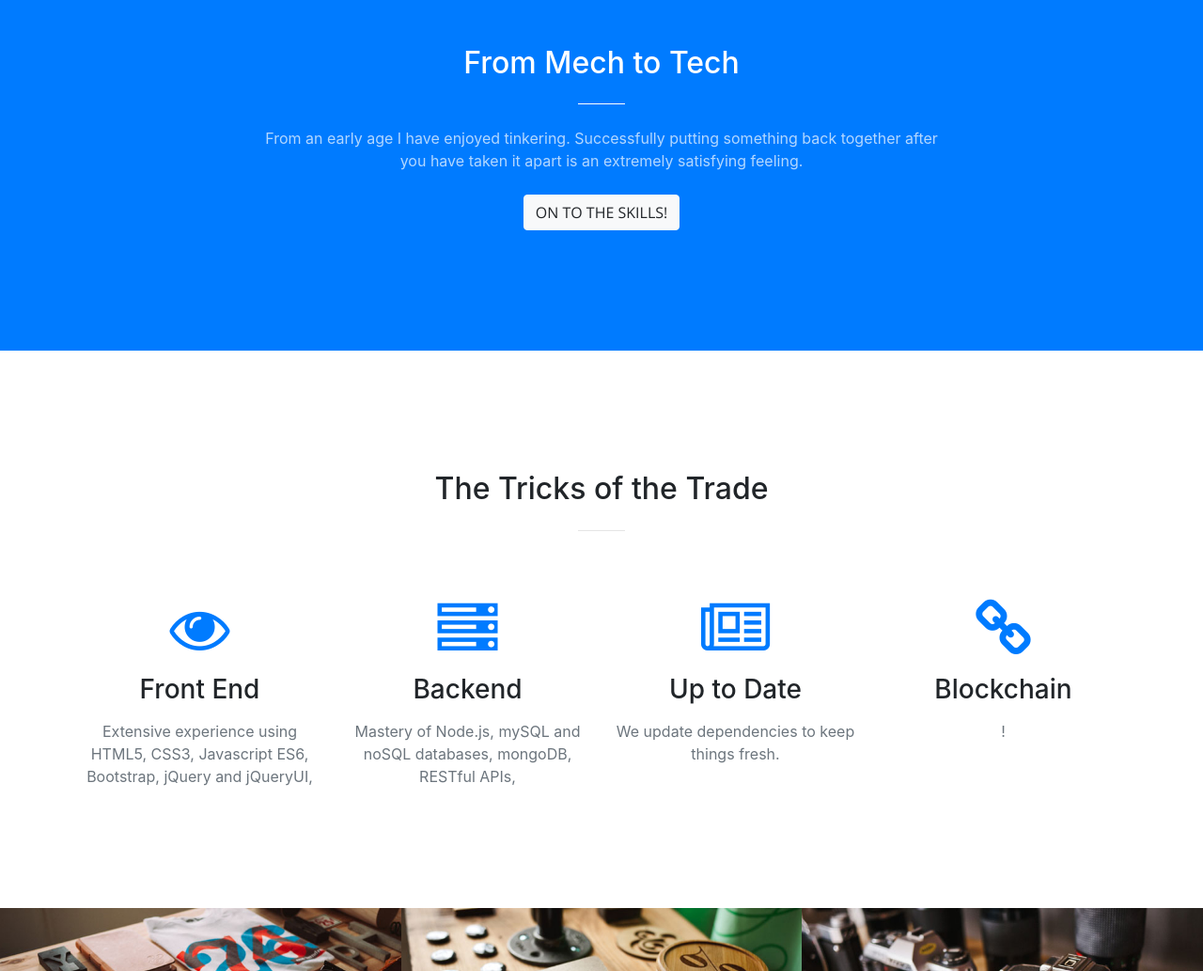
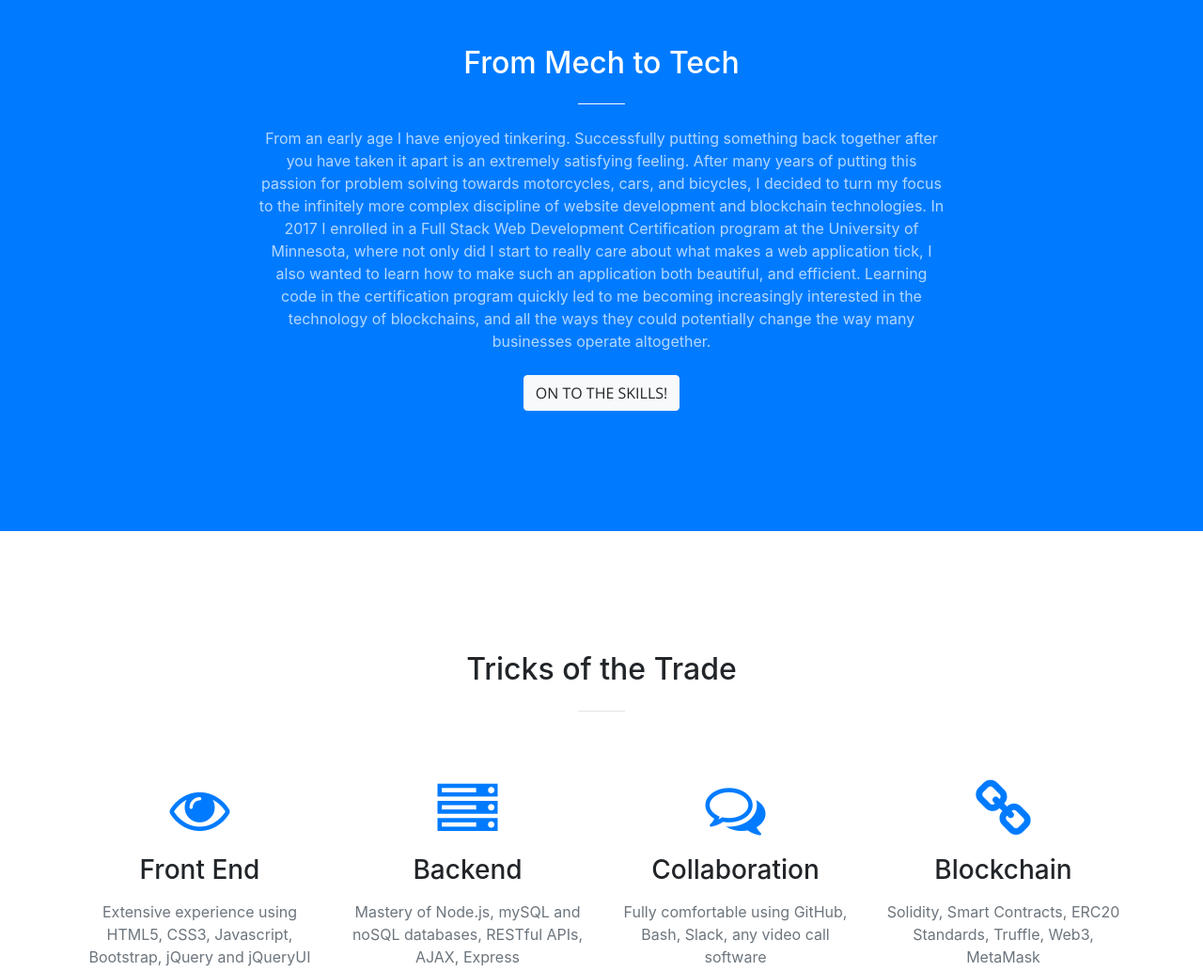
Before and after one commit to txbikeguy/Cross-Engineered, a website with bundled scripts: page index.html in a window 1280 px wide. Shown: the part 880-1913 px from the top of the page at 94% size. Built offline with nearby package versions, Linux system fonts and the light colour scheme.

Commit message:
profile section and skills

```diff
--- a/index.html
+++ b/index.html
@@ -82,7 +82,14 @@
             <hr class="light my-4">
             <p class="text-faded mb-4">
               From an early age I have enjoyed tinkering.
-              Successfully putting something back together after you have taken it apart is an extremely satisfying feeling. </p>
+              Successfully putting something back together after you have taken it apart is an extremely satisfying feeling.
+              After many years of putting this passion for problem solving towards motorcycles, cars, and bicycles, I decided
+              to turn my focus to the infinitely more complex discipline of website development and blockchain technologies.
+              In 2017 I enrolled in a Full Stack Web Development Certification program at the University of Minnesota,
+              where not only did I start to really care about what makes a web application tick, I also wanted to learn how to make
+              such an application both beautiful, and efficient. Learning code in the certification program quickly led to me becoming
+              increasingly interested in the technology of blockchains, and all the ways they could potentially change the way
+              many businesses operate altogether.</p>
             <a class="btn btn-light btn-xl js-scroll-trigger" href="#services">On to the Skills!</a>
           </div>
         </div>
@@ -93,7 +100,7 @@
       <div class="container">
         <div class="row">
           <div class="col-lg-12 text-center">
-            <h2 class="section-heading">The Tricks of the Trade</h2>
+            <h2 class="section-heading">Tricks of the Trade</h2>
             <hr class="my-4">
           </div>
         </div>
@@ -104,28 +111,28 @@
             <div class="service-box mt-5 mx-auto">
               <i class="fa fa-4x fa-eye text-primary mb-3 sr-icons"></i>
               <h3 class="mb-3">Front End</h3>
-              <p class="text-muted mb-0">Extensive experience using HTML5, CSS3, Javascript ES6, Bootstrap, jQuery and jQueryUI, </p>
+              <p class="text-muted mb-0">Extensive experience using HTML5, CSS3, Javascript, Bootstrap, jQuery and jQueryUI </p>
             </div>
           </div>
           <div class="col-lg-3 col-md-6 text-center">
             <div class="service-box mt-5 mx-auto">
               <i class="fa fa-4x fa-server text-primary mb-3 sr-icons"></i>
               <h3 class="mb-3">Backend</h3>
-              <p class="text-muted mb-0">Mastery of Node.js, mySQL and noSQL databases, mongoDB, RESTful APIs, </p>
+              <p class="text-muted mb-0">Mastery of Node.js, mySQL and noSQL databases, RESTful APIs, AJAX, Express </p>
             </div>
           </div>
           <div class="col-lg-3 col-md-6 text-center">
             <div class="service-box mt-5 mx-auto">
-              <i class="fa fa-4x fa-newspaper-o text-primary mb-3 sr-icons"></i>
-              <h3 class="mb-3">Up to Date</h3>
-              <p class="text-muted mb-0">We update dependencies to keep things fresh.</p>
+              <i class="fa fa-4x fa-comments-o text-primary mb-3 sr-icons"></i>
+              <h3 class="mb-3">Collaboration</h3>
+              <p class="text-muted mb-0">Fully comfortable using GitHub, Bash, Slack, any video call software</p>
             </div>
           </div>
           <div class="col-lg-3 col-md-6 text-center">
             <div class="service-box mt-5 mx-auto">
               <i class="fa fa-4x fa-link text-primary mb-3 sr-icons"></i>
               <h3 class="mb-3">Blockchain</h3>
-              <p class="text-muted mb-0">!</p>
+              <p class="text-muted mb-0">Solidity, Smart Contracts, ERC20 Standards, Truffle, Web3, MetaMask </p>
             </div>
           </div>
         </div>
@@ -235,19 +242,27 @@
           <div class="col-lg-8 mx-auto text-center">
             <h2 class="section-heading">Let's Get In Touch!</h2>
             <hr class="my-4">
-            <p class="mb-5">Ready to start your next project with us? That's great! Give us a call or send us an email and we will get back to you as soon as possible!</p>
+            <p class="mb-5">
+              Ready to bring me in on your next project? That's great!
+              Connect/Message with me on LinkedIn or send me an email and I will get back to you as soon as possible.
+              In the meantime, check out my GitHub.</p>
           </div>
         </div>
         <div class="row">
           <div class="col-lg-4 ml-auto text-center">
-            <i class="fa fa-linkedin-square fa-3x mb-3 sr-contact"></i>
-            <p>123-456-6789</p>
+            <a href="https://www.linkedin.com/in/bencross323/" target="_blank">
+              <i class="fa fa-linkedin-square fa-3x mb-3 sr-contact"></i>
+            </a>
           </div>
           <div class="col-lg-4 mr-auto text-center">
-            <i class="fa fa-envelope-o fa-3x mb-3 sr-contact"></i>
-            <p>
-              <a href="mailto:your-email@your-domain.com">feedback@startbootstrap.com</a>
-            </p>
+              <a href="mailto:bencross323@gmail.com" target="_blank">
+                <i class="fa fa-envelope-o fa-3x mb-3 sr-contact"></i>
+              </a>
+          </div>
+          <div class="col-lg-4 mr-auto text-center">
+              <a href="https://github.com/txbikeguy" target="_blank">
+                <i class="fa fa-github fa-3x mb-3 sr-contact"></a></i>
+              </a>
           </div>
         </div>
       </div>
```
